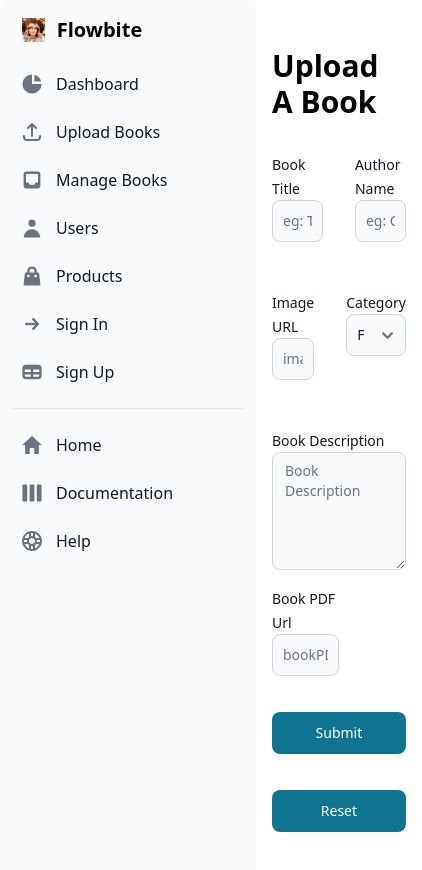
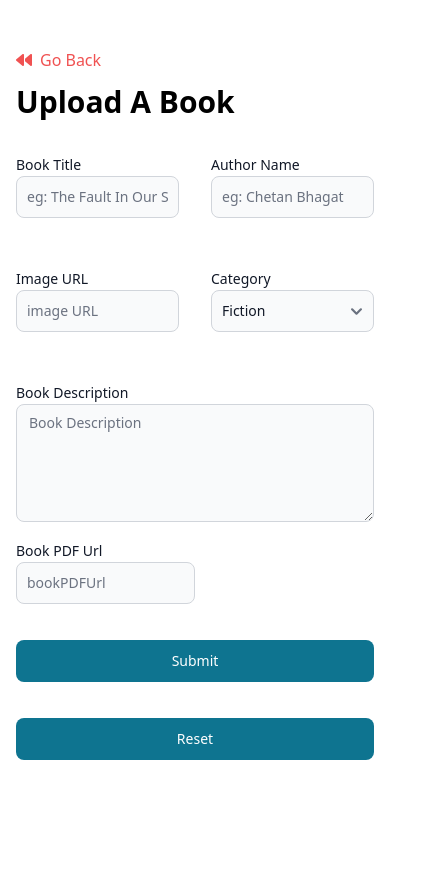
Before and after one commit to tusharkr16/BookStore, a React (Create React App) app in the folder frontend/: page /admin/dashboard/uploadBooks in a window 390 px wide. Shown: the top 870 px of the page, 422 px wide, since content can reach past the window. After the commit the page ends 844 px from the top, so only its background shows below. Built offline with nearby package versions, Linux system fonts and the light colour scheme.

Commit message:
added go back button for small devices

```diff
--- a/frontend/src/Components/Navbar.js
+++ b/frontend/src/Components/Navbar.js
@@ -28,9 +28,8 @@ const Navbar = () => {
 
     const navItems = [
         { link: "Home", path: "/" },
-        { link: "About", path: "/about" },
+
         { link: "Shop", path: "/shop" },
-        { link: "Blog", path: "/blog" },
         { link: "Sell Your Books", path: "/admin/dashboard/manageBooks" },
     ]
     return (
--- a/frontend/src/Pages/EditBook.js
+++ b/frontend/src/Pages/EditBook.js
@@ -3,6 +3,7 @@ import { useParams } from 'react-router-dom'
 import SideBar from '../Components/SideBar'
 import axios from 'axios'
 import { Button, Label, Select, TextInput, Textarea } from "flowbite-react";
+import { FaBackward } from "react-icons/fa6";
 
 const EditBook = () => {
     const { id } = useParams();
@@ -82,8 +83,14 @@ const EditBook = () => {
 
     return (
         <div className='flex'>
-            {/* <SideBar /> */}
+            <div className='hidden md:block'>
+                <SideBar />
+            </div>
+
             <div className='px-4 my-12'>
+                <div>
+                    <a href="/admin/dashboard/manageBooks" className=' md:hidden text-red-500 hover:text-blue-700 flex flex-row gap-2 mb-3'> <FaBackward className='mt-1' />Go Back</a>
+                </div>
                 <h2 className='mb-8 text-3xl font-bold'>Manage All The Books</h2>
                 <form className="lg:w-[1180px] flex flex-wrap gap-4 mt-8" onSubmit={handleUpdate} method="POST">
                     <div className="flex w-full gap-8">
--- a/frontend/src/Pages/UploadBooks.js
+++ b/frontend/src/Pages/UploadBooks.js
@@ -4,6 +4,7 @@ import { Button, Checkbox, Label, Select, TextInput, Textarea } from "flowbite-r
 import axios from 'axios';
 import { Alert } from "flowbite-react";
 import { HiInformationCircle } from "react-icons/hi";
+import { FaBackward } from "react-icons/fa6";
 
 const UploadBooks = () => {
     const bookCategories = [
@@ -70,8 +71,13 @@ const UploadBooks = () => {
     return (
         <>
             <div className='flex'>
-                <SideBar />
+                <div className='hidden md:block'>
+                    <SideBar />
+                </div>
                 <div className='px-4 my-12'>
+                    <div>
+                        <a href="/admin/dashboard/manageBooks" className=' md:hidden text-red-500 hover:text-blue-700 flex flex-row gap-2 mb-3'> <FaBackward className='mt-1' />Go Back</a>
+                    </div>
                     <h2 className='mb-8 text-3xl font-bold'>Upload A Book</h2>
 
                     <form className="lg:w-[1180px] flex flex-wrap gap-4 mt-8" id="uploadBookForm" onSubmit={handleBookSubmit} method="POST">
```
